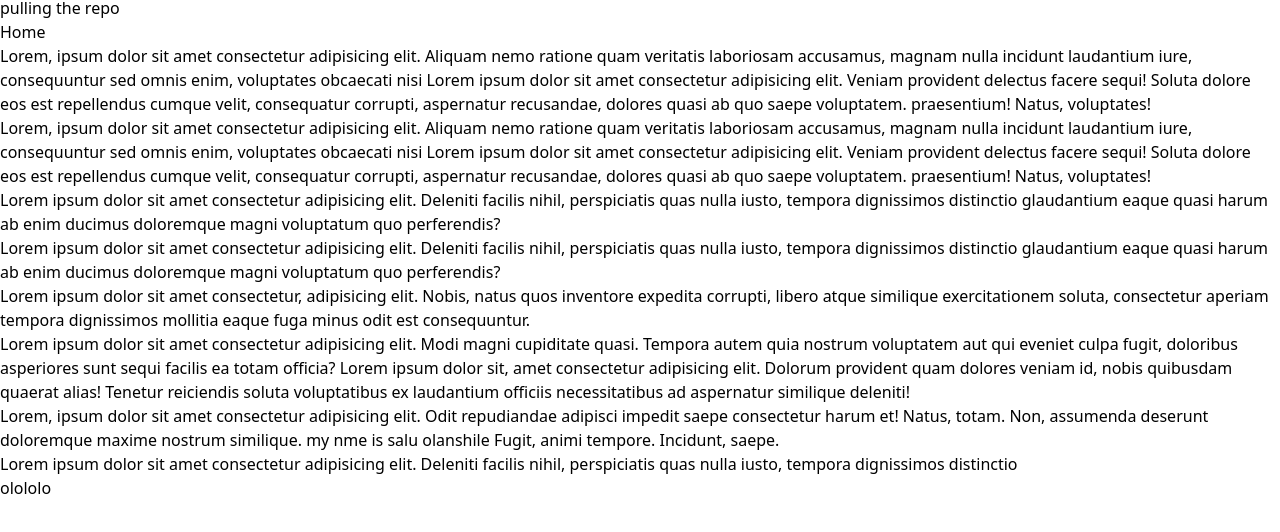
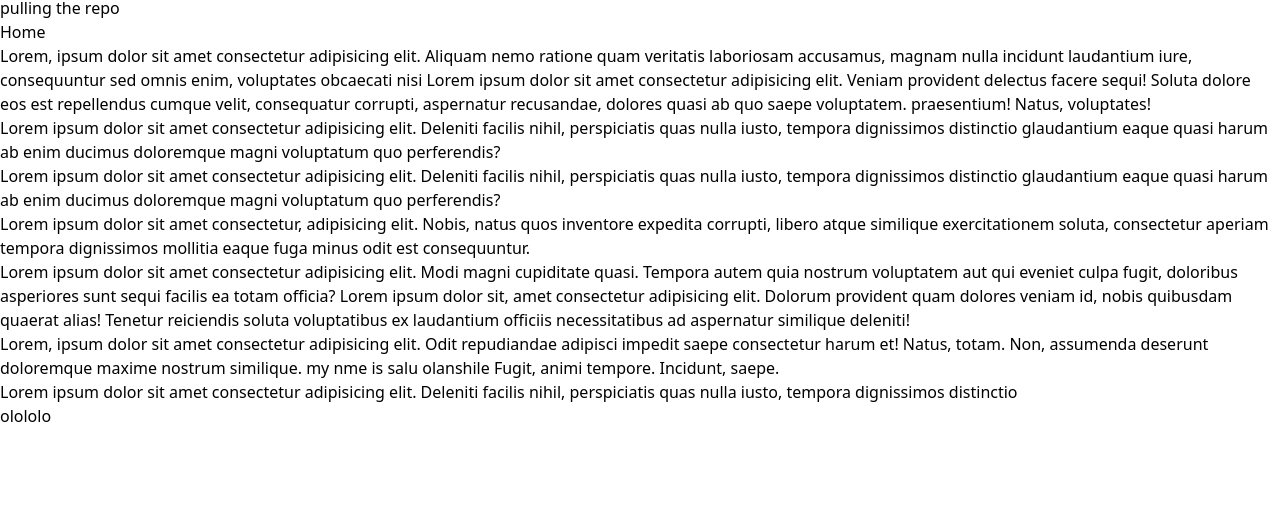
Before and after one commit to Khaffycodes/tutorial-tcss, a plain HTML site: page index.html in a window 1280 px wide. Shown: the part 40-572 px from the top of the page. Drawn offline with nearby package versions, Linux system fonts and the light colour scheme.

Commit message:
deleted paragraph

```diff
--- a/index.html
+++ b/index.html
@@ -31,18 +31,7 @@
         <li></li>
         <li></li>
         <li></li>
-        <li>
-          <p>
-            Lorem, ipsum dolor sit amet consectetur adipisicing elit. Aliquam
-            nemo ratione quam veritatis laboriosam accusamus, magnam nulla
-            incidunt laudantium iure, consequuntur sed omnis enim, voluptates
-            obcaecati nisi Lorem ipsum dolor sit amet consectetur adipisicing
-            elit. Veniam provident delectus facere sequi! Soluta dolore eos est
-            repellendus cumque velit, consequatur corrupti, aspernatur
-            recusandae, dolores quasi ab quo saepe voluptatem. praesentium!
-            Natus, voluptates!
-          </p>
-        </li>
+        <li></li>
       </ul>
     </nav>
     <p>
```
